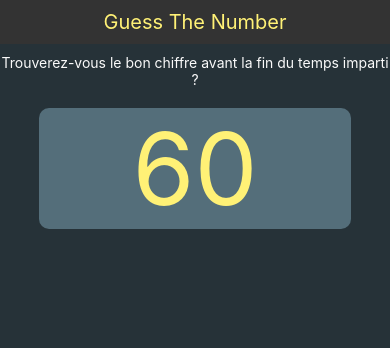
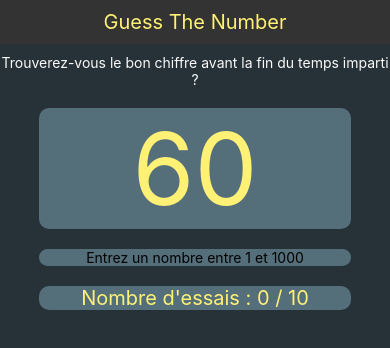
Before and after one commit to AlainBonneau/guessnumber-appmobile, a React Native app in the folder guessthenumber/: screen / in a window 390 px wide. Shown: the top 348 px of the page. Built offline with nearby package versions, Linux system fonts and the light colour scheme.

Commit message:
add counter and gameover

```diff
--- a/guessthenumber/App.js
+++ b/guessthenumber/App.js
@@ -1,12 +1,31 @@
-import React, { useState } from "react";
-import { StyleSheet, Text, View } from "react-native";
+import React, { useState, useEffect } from "react";
+import { StyleSheet, Text, View, TextInput } from "react-native";
 import Navbar from "./components/Navbar";
 import Counter from "./components/Counter";
+import TryCounter from "./components/TryCounter";
 
 // Continuer l'app avec le compteur de temps et le bouton pour commencer le jeu (et le nombre d'essais ainsi que le nombre à deviner)
 
 export default function App() {
-  const [count, setCount] = useState(60);
+  let randomNumber = Math.floor(Math.random() * 1000) + 1; // Nombre aléatoire à deviner
+  console.log(randomNumber);
+  const [userGuess, setUserGuess] = useState(null); // Nombre que l'utilisateur entre pour deviner
+  const [tryCounter, setTryCounter] = useState(0); // Nombre d'essais
+  const [count, setCount] = useState(60); // Compteur de temps
+  const [isGameOver, setIsGameOver] = useState(false); // Le jeu est-il terminé
+
+  if (isGameOver) {
+    return (
+      <View style={styles.container}>
+        <Navbar />
+        <Text style={styles.textWhite}>Game Over</Text>
+        <Text style={styles.textWhite}>
+          Le nombre à deviner était {randomNumber}
+        </Text>
+      </View>
+    );
+  }
+
   return (
     <View style={styles.container}>
       <Navbar />
@@ -14,6 +33,11 @@ export default function App() {
         Trouverez-vous le bon chiffre avant la fin du temps imparti ?
       </Text>
       <Counter count={count} />
+      <TextInput
+        style={styles.userInput}
+        placeholder="Entrez un nombre entre 1 et 1000"
+      />
+      <TryCounter tryCounter={tryCounter} />
     </View>
   );
 }
@@ -27,4 +51,28 @@ const styles = StyleSheet.create({
     color: "#FAFAFA",
     textAlign: "center",
   },
+  userInput: {
+    width: "80%",
+    marginLeft: "auto",
+    marginRight: "auto",
+    marginTop: 20,
+    textAlign: "center",
+    backgroundColor: "#546E7A",
+    display: "flex",
+    justifyContent: "center",
+    alignItems: "center",
+    borderRadius: 10,
+  },
+  userButton: {
+    width: "80%",
+    marginLeft: "auto",
+    marginRight: "auto",
+    marginTop: 20,
+    textAlign: "center",
+    backgroundColor: "#546E7A",
+    display: "flex",
+    justifyContent: "center",
+    alignItems: "center",
+    borderRadius: 10,
+  },
 });
--- /dev/null
+++ b/guessthenumber/components/TryCounter.js
@@ -0,0 +1,30 @@
+import { StyleSheet, Text, View } from "react-native";
+
+function TryCounter({ tryCounter }) {
+    return (
+        <View style={styles.tryCounter}>
+        <Text style={styles.text}>Nombre d'essais : {tryCounter} / 10</Text>
+        </View>
+    );
+}
+
+const styles = StyleSheet.create({
+    tryCounter: {
+        width: "80%",
+        marginLeft: "auto",
+        marginRight: "auto",
+        marginTop: 20,
+        backgroundColor: "#546E7A",
+        display: "flex",
+        justifyContent: "center",
+        alignItems: "center",
+        borderRadius: 10,
+    },
+    text: {
+        color: "#FFF176",
+        textAlign: "center",
+        fontSize: 20,
+    },
+});
+
+export default TryCounter;
```
